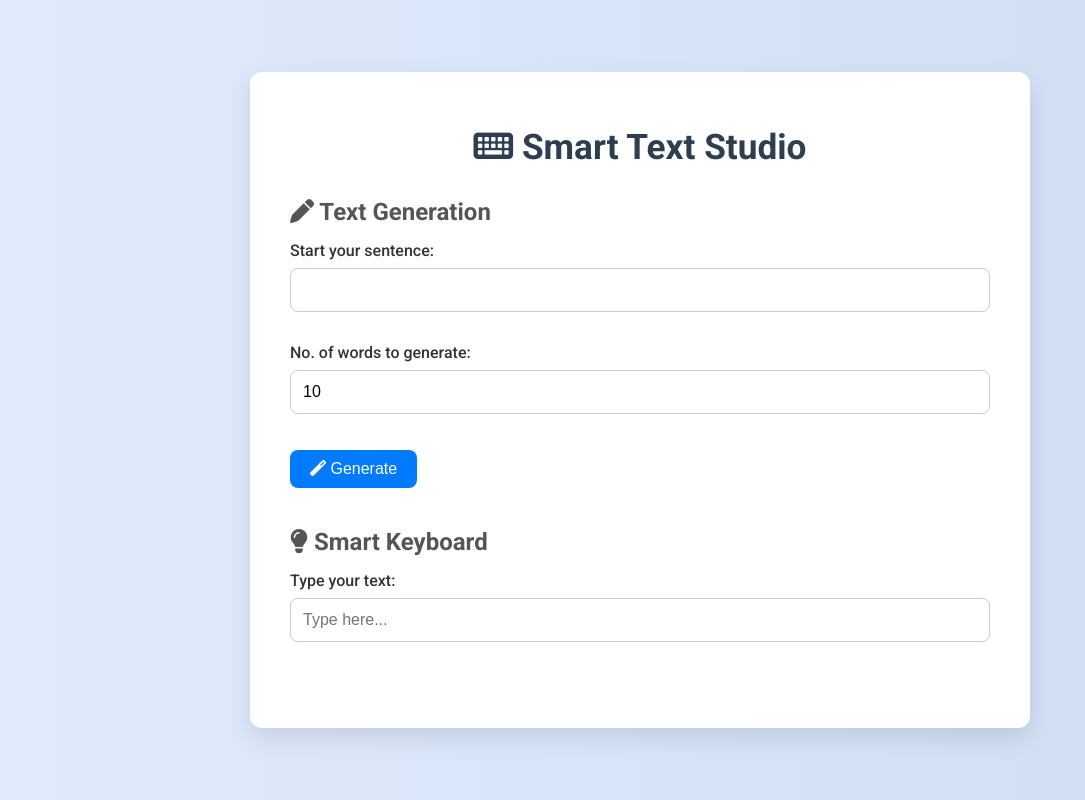
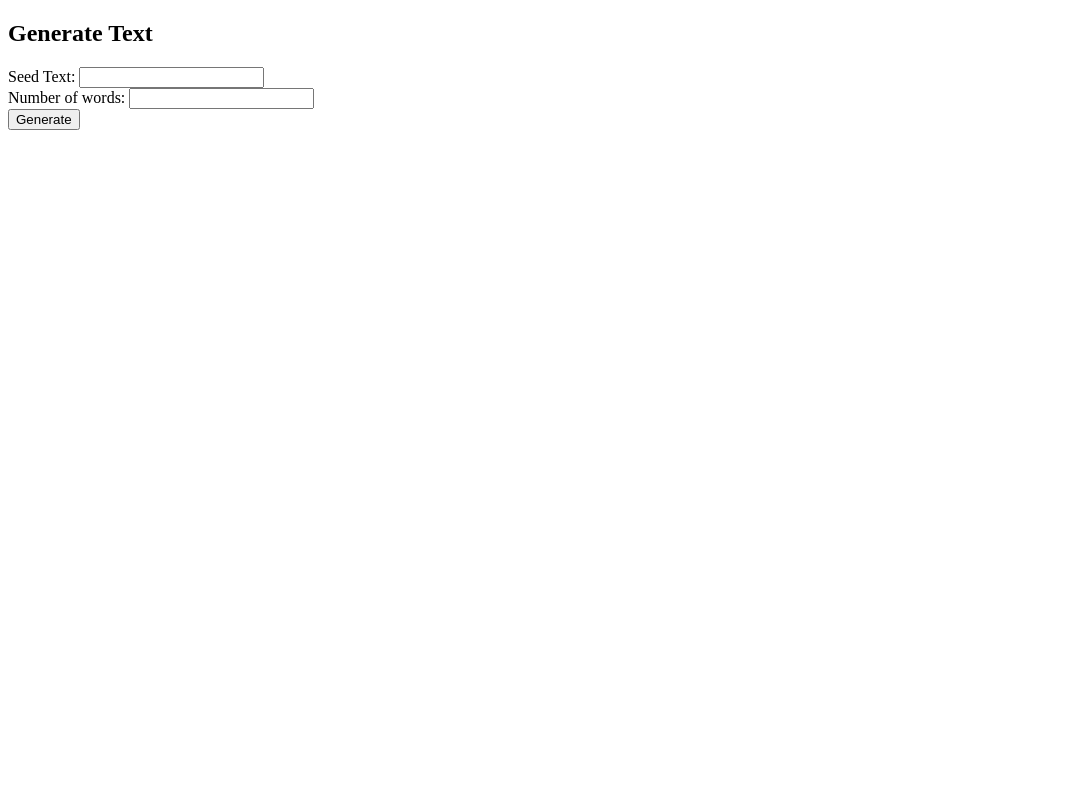
Before and after one commit to vaibhavr54/Smart-Text-Studiio, a Flask app: page / in a window 1280 px wide. Shown: the whole page, without its empty margins (0-1085 px from the left). Run offline with Flask 3, Linux system fonts and the light colour scheme; parts of the project's set-up code (start-up, migrations or seed data) failed here and were passed over.

Commit message:
Update index.html

```diff
--- a/templates/index.html
+++ b/templates/index.html
@@ -1,207 +1,26 @@
+<!-- templates/index.html -->
 <!DOCTYPE html>
 <html lang="en">
 <head>
-    <meta charset="UTF-8">
-    <meta name="viewport" content="width=device-width, initial-scale=1.0">
-    <title>Smart Text Studio</title>
-    <link rel="stylesheet" href="https://cdnjs.cloudflare.com/ajax/libs/font-awesome/6.0.0-beta3/css/all.min.css">
-    <link href="https://fonts.googleapis.com/css2?family=Roboto:wght@400;500;700&display=swap" rel="stylesheet">
-    <link rel="stylesheet" href="{{ url_for('static', filename='style.css') }}">
-    <style>
-        body {
-            font-family: 'Roboto', sans-serif;
-            background: linear-gradient(to right, #e0eafc, #cfdef3);
-            margin: 0;
-            padding: 0;
-            display: flex;
-            justify-content: center;
-            align-items: center;
-            min-height: 100vh;
-        }
-
-        .container {
-            width: 95%;
-            max-width: 700px;
-            background: #fff;
-            padding: 30px 40px;
-            box-shadow: 0 10px 25px rgba(0, 0, 0, 0.1);
-            border-radius: 12px;
-        }
-
-        h1 {
-            font-size: 2.2rem;
-            color: #2c3e50;
-            text-align: center;
-            margin-bottom: 30px;
-        }
-
-        .module {
-            margin-bottom: 40px;
-        }
-
-        h2 {
-            font-size: 1.5rem;
-            color: #34495e;
-            margin-bottom: 15px;
-        }
-
-        label {
-            display: block;
-            margin-top: 15px;
-            font-weight: 500;
-            color: #333;
-        }
-
-        input[type="text"],
-        input[type="number"] {
-            width: 100%;
-            padding: 12px;
-            margin-top: 8px;
-            border: 1px solid #ccc;
-            border-radius: 8px;
-            font-size: 1rem;
-        }
-
-        button {
-            background-color: #007bff;
-            color: white;
-            padding: 10px 20px;
-            border: none;
-            border-radius: 8px;
-            cursor: pointer;
-            font-size: 1rem;
-            margin-top: 20px;
-        }
-
-        button:hover {
-            background-color: #0056b3;
-        }
-
-        .output {
-            margin-top: 20px;
-            padding: 15px;
-            background-color: #f4f4f4;
-            border-radius: 8px;
-            font-size: 1rem;
-            line-height: 1.6;
-            color: #333;
-        }
-
-        .suggestions {
-            margin-top: 15px;
-        }
-
-        .suggestions button {
-            background-color: #eee;
-            color: #333;
-            margin-right: 10px;
-            margin-top: 8px;
-            padding: 8px 14px;
-            border: 1px solid #ccc;
-            border-radius: 6px;
-            font-size: 0.95rem;
-            transition: all 0.2s ease;
-        }
-
-        .suggestions button:hover {
-            background-color: #d1ecf1;
-            border-color: #17a2b8;
-            color: #0056b3;
-        }
-
-        @media screen and (max-width: 600px) {
-            .container {
-                padding: 20px;
-            }
-
-            h1 {
-                font-size: 1.5rem;
-            }
-
-            h2 {
-                font-size: 1.2rem;
-            }
-        }
-    </style>
+  <meta charset="UTF-8">
+  <title>Smart Text Studio</title>
 </head>
 <body>
-<div class="container">
-    <h1><i class="fas fa-keyboard"></i> Smart Text Studio </h1>
+  <h2>Generate Text</h2>
+  <form action="/generate" method="post">
+    <label for="seed_text_gen">Seed Text:</label>
+    <input type="text" id="seed_text_gen" name="seed_text_gen" required>
+    <br>
+    <label for="n_words_gen">Number of words:</label>
+    <input type="number" id="n_words_gen" name="n_words_gen" required>
+    <br>
+    <input type="submit" value="Generate">
+  </form>
 
-    <!-- Module 1: Text Generation -->
-    <div class="module">
-        <h2><i class="fas fa-pen"></i> Text Generation</h2>
-        <form method="POST" action="/generate">
-            <label for="input_text_gen">Start your sentence:</label>
-            <input type="text" id="input_text_gen" name="seed_text_gen" required>
-
-            <label for="n_words_gen">No. of words to generate:</label>
-            <input type="number" id="n_words_gen" name="n_words_gen" value="10" min="1">
-
-            <button type="submit"><i class="fas fa-magic"></i> Generate</button>
-        </form>
-        {% if generated %}
-        <div class="output">
-            <strong>Generated Text:</strong>
-            <p>{{ generated }}</p>
-        </div>
-        {% endif %}
-    </div>
-
-    <!-- Module 2: Smart Keyboard -->
-    <div class="module">
-        <h2><i class="fas fa-lightbulb"></i> Smart Keyboard</h2>
-        <label for="input_text_smart">Type your text:</label>
-        <input type="text" id="input_text_smart" placeholder="Type here...">
-
-        <div class="suggestions" id="suggestions">
-            <!-- Top-3 predictions will appear here -->
-        </div>
-    </div>
-</div>
-
-<script>
-    const input = document.getElementById('input_text_smart');
-    const suggestions = document.getElementById('suggestions');
-
-    input.addEventListener('input', async () => {
-        const text = input.value.trim();
-        const words = text.split(/\s+/);
-        if (words.length >= 3) {
-            const response = await fetch('/suggest', {
-                method: 'POST',
-                headers: { 'Content-Type': 'application/json' },
-                body: JSON.stringify({ seed: words.slice(-5).join(" ") })
-            });
-            const data = await response.json();
-            showSuggestions(data.suggestions);
-        } else {
-            suggestions.innerHTML = '';
-        }
-    });
-
-    input.addEventListener('keydown', (e) => {
-        if (e.key === 'Tab' && suggestions.children.length > 0) {
-            e.preventDefault();
-            const word = suggestions.children[0].innerText;
-            input.value = input.value.trim() + " " + word + " ";
-            input.dispatchEvent(new Event('input'));
-            suggestions.innerHTML = '';
-        }
-    });
-
-    function showSuggestions(words) {
-        suggestions.innerHTML = '';
-        words.forEach(w => {
-            const btn = document.createElement('button');
-            btn.innerText = w;
-            btn.addEventListener('click', () => {
-                input.value = input.value.trim() + " " + w + " ";
-                input.dispatchEvent(new Event('input'));
-            });
-            suggestions.appendChild(btn);
-        });
-    }
-</script>
+  {% if generated %}
+    <h3>Generated Text:</h3>
+    <p><strong>Seed:</strong> {{ seed }}</p>
+    <p><strong>Output:</strong> {{ generated }}</p>
+  {% endif %}
 </body>
 </html>
```
